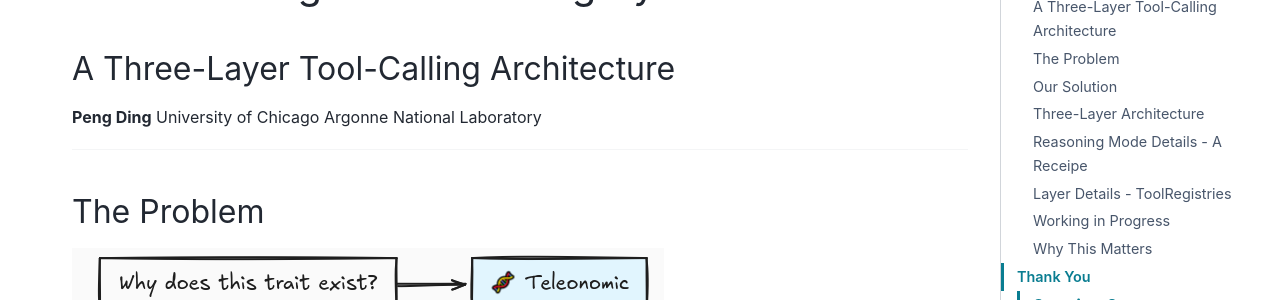
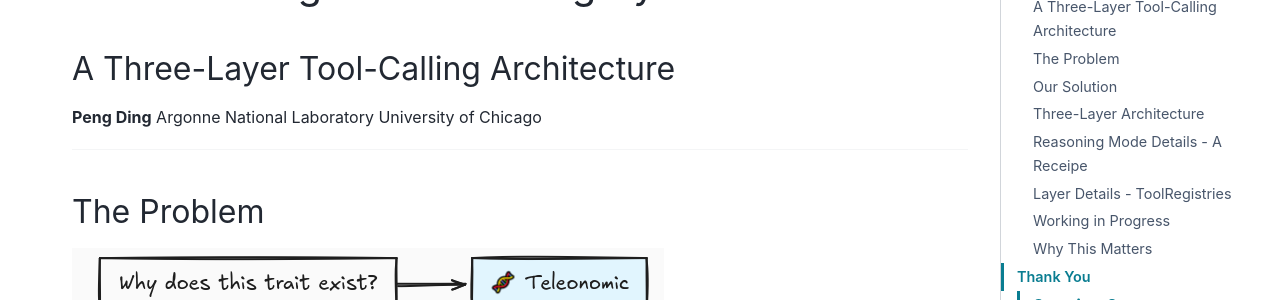
Before and after one commit to brettin/Biological-Reasoning, a Sphinx documentation site: the page built from docs/source/slides/tpc25/slides.md, in a window 1280 px wide and 900 px high. Shown: the part 186-486 px from the top of the window. Built offline with Sphinx 7.4.7 and the PyData theme 0.15.4, drawn with Linux system fonts in a browser that asks for light colours; pages that are not in the unit, such as notebooks, are missing from menus.

```diff
--- a/docs/source/slides/tpc25/slides.md
+++ b/docs/source/slides/tpc25/slides.md
@@ -16,8 +16,8 @@ footer: "Lightning Talk - TPC25"
 ## A Three-Layer Tool-Calling Architecture
 
 **Peng Ding**
+Argonne National Laboratory
 University of Chicago
-Argonne National Laboratory
 
 ---
 
```
Also changed, not shown: 1 other file.
